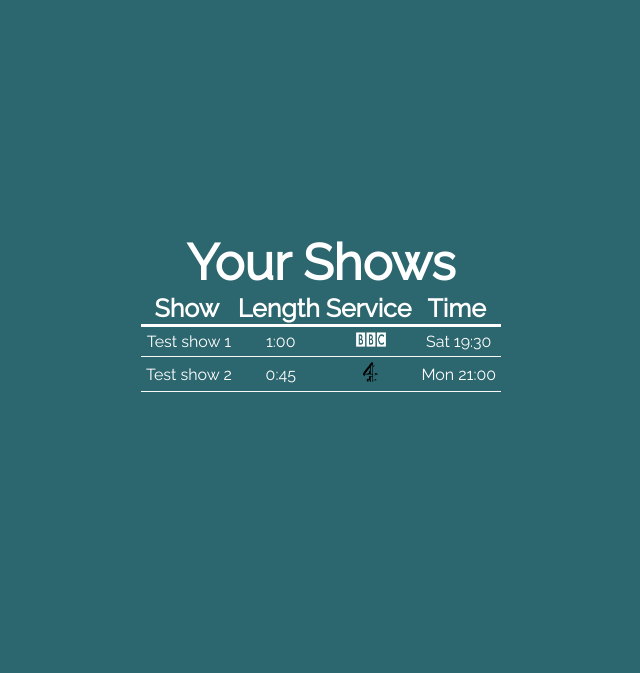
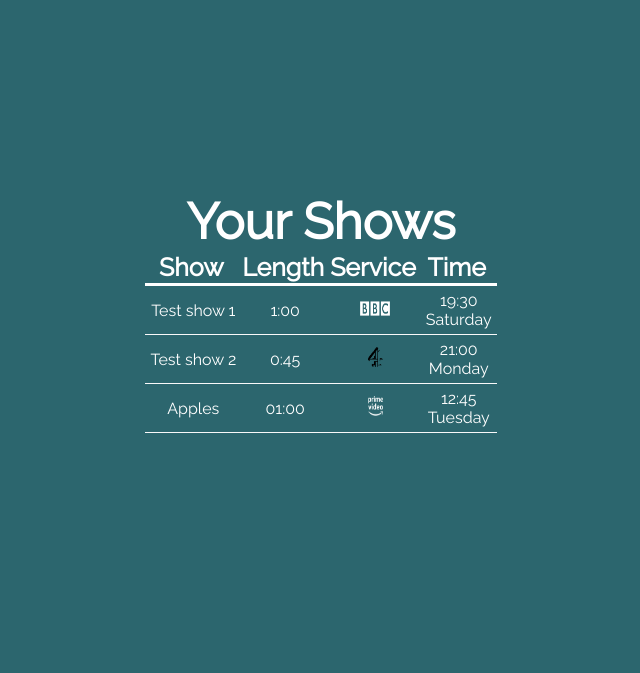
Before and after one commit to OStillman/Pi_WebServer, a Flask app: page /shows in a window 1280 px wide. Shown: the part 140-813 px from the top of the page, without its empty margins (319-959 px from the left). Run offline with Flask 2, Linux system fonts and the light colour scheme.

Commit message:
Edit display issues

```diff
--- a/static/shows/css/main.css
+++ b/static/shows/css/main.css
@@ -22,7 +22,7 @@ section h1{
 }
 
 section .elements h2{
-    margin: 10 0px
+    margin: 10px 0px
 }
 
 section .elements .next-button{
--- a/static/shows/js/main.js
+++ b/static/shows/js/main.js
@@ -46,6 +46,7 @@ let display = {
         }
         else if (this_show.service == "netflix"){
             this_show.service = '/static/shows/img/netflix.png';
+            this_show.class="long";
             return this_show
         }
         else if (this_show.service == "disney"){
@@ -58,8 +59,19 @@ let display = {
             this_show.class="long";
             return this_show
         }
+        else if (this_show.service == "amazon"){
+            this_show.service = '/static/shows/img/amazon.png';
+            this_show.class="c4";
+            return this_show
+        }
+        else if (this_show.service == "5"){
+            this_show.service = '/static/shows/img/5.png';
+            this_show.class="c4";
+            return this_show
+        }
     },
     output: function (our_data) {
+        console.info(our_data);
         let shows_length = our_data.planner.shows.length;
         for (let i = 0; i < shows_length; i++){
             let this_show = our_data.planner.shows[i];
@@ -68,7 +80,7 @@ let display = {
                 "<td>" + this_show.name + "</td>" +
                 "<td>" + this_show.duration + "</td>" +
                 "<td> <img src='" + this_show.service + "' class='" + this_show.class + "'></td>" +
-                "<td>" + this_show.time + "</td>" +
+                "<td>" + this_show.time + "<br>" + this_show.day +"</td>" +
                 "</tr>");
         }
     }
--- a/static/shows/json/planner.json
+++ b/static/shows/json/planner.json
@@ -5,7 +5,8 @@
                 "name": "Test show 1",
                 "duration": "1:00",
                 "service": "BBC",
-                "time": "Sat 19:30",
+                "day": "Saturday",
+                "time": "19:30",
                 "tags": [
                     "easy",
                     "drama"
@@ -15,11 +16,22 @@
                 "name": "Test show 2",
                 "duration": "0:45",
                 "service": "C4",
-                "time": "Mon 21:00",
+                "day": "Monday",
+                "time": "21:00",
                 "tags": [
                     "easy",
                     "drama"
                 ]
+            },
+            {
+                "name": "Apples",
+                "duration": "01:00",
+                "service": "amazon",
+                "tags": [
+                    "Comedy"
+                ],
+                "day": "Tuesday",
+                "time": "12:45"
             }
         ]
     }
```
